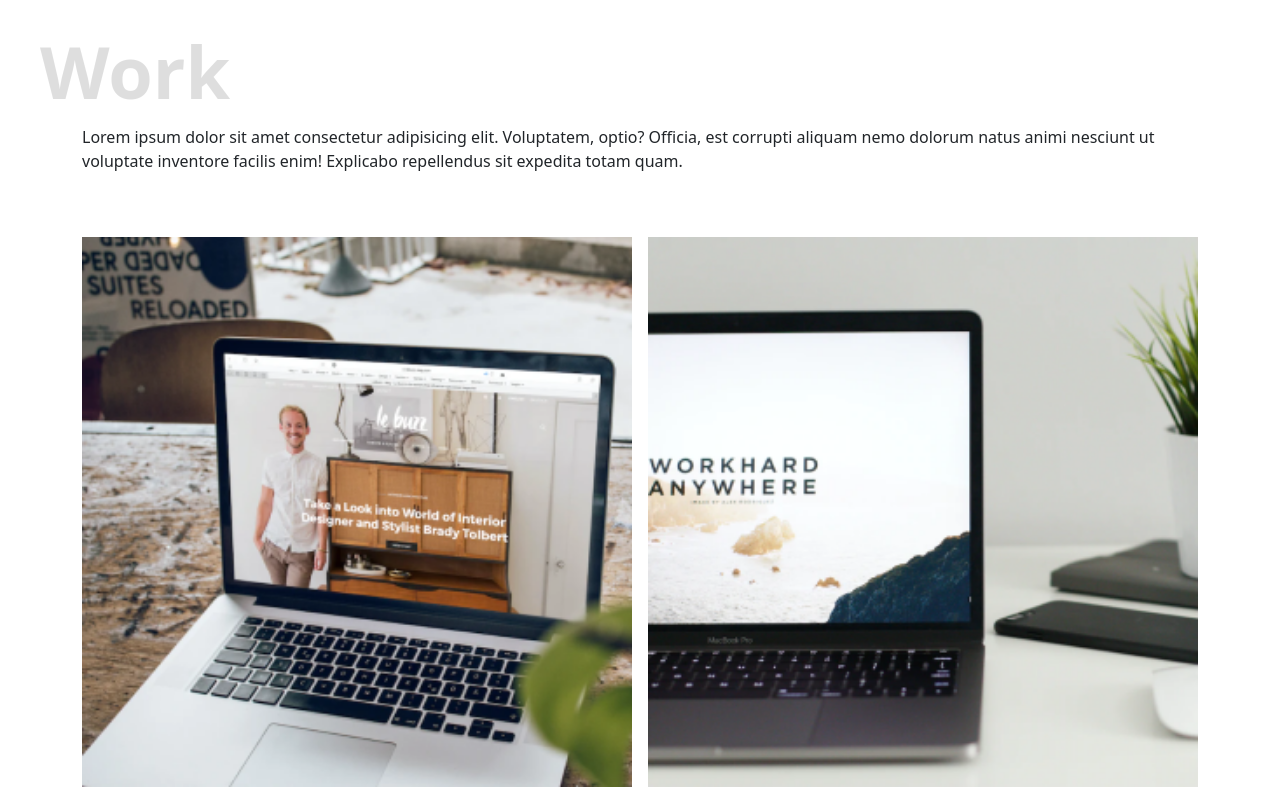
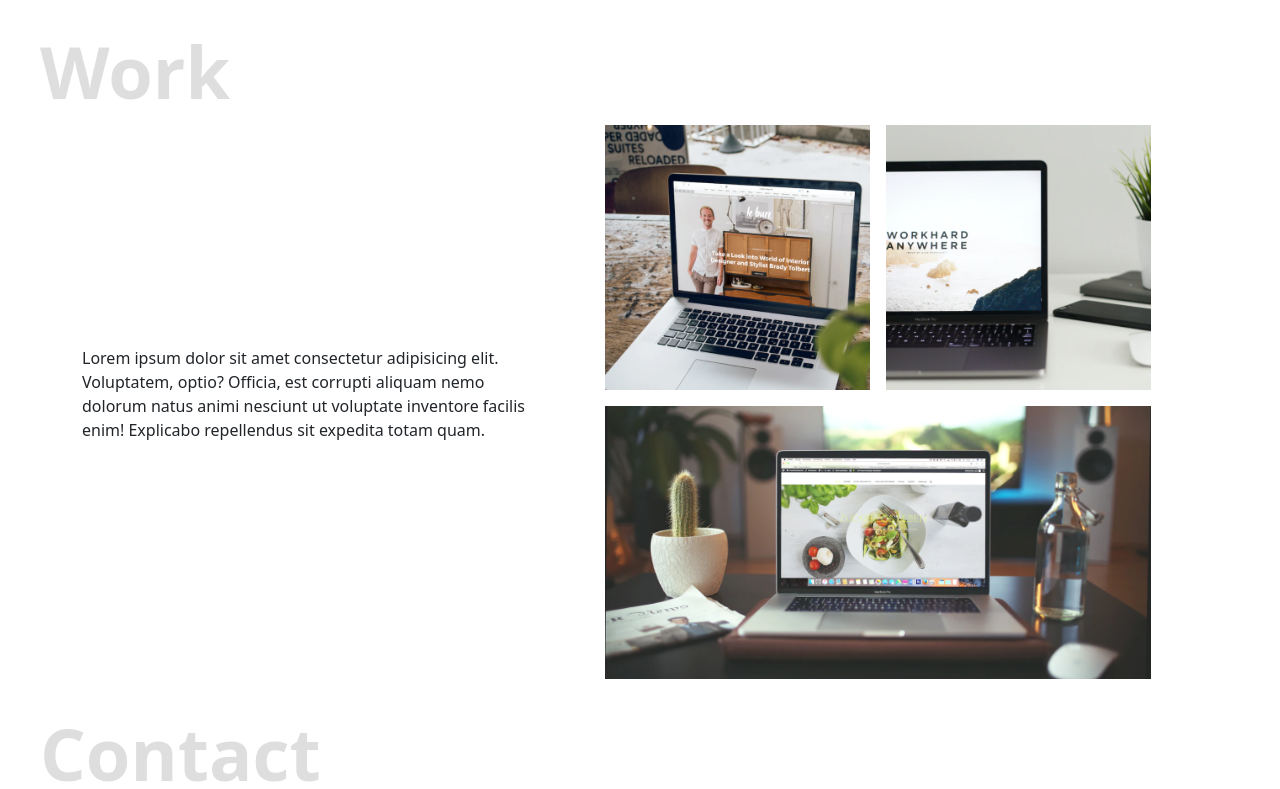
Before and after one commit to asenn31/Portofolio, a plain HTML site: page index.html in a window 1280 px wide. Shown: the part 1134-1923 px from the top of the page. Drawn offline with nearby package versions, Linux system fonts and the light colour scheme.

Commit message:
tidy it up

```diff
--- a/index.html
+++ b/index.html
@@ -87,10 +87,10 @@
     </section>
     <section id="work" class="work container">
         <div class="row d-flex align-items-center gap-5">
-            <div class="col-12 col-5">
+            <div class="col-12 col-md-5">
                 <p>Lorem ipsum dolor sit amet consectetur adipisicing elit. Voluptatem, optio? Officia, est corrupti aliquam nemo dolorum natus animi nesciunt ut voluptate inventore facilis enim! Explicabo repellendus sit expedita totam quam.</p>
             </div>
-            <div class="col-12 col-6 work-img">
+            <div class="col-12 col-md-6 work-img">
                 <div id="work-1" class="work-img-item">
                     <img src="images/work-1.png" alt="Work 1">
                 </div>
```
